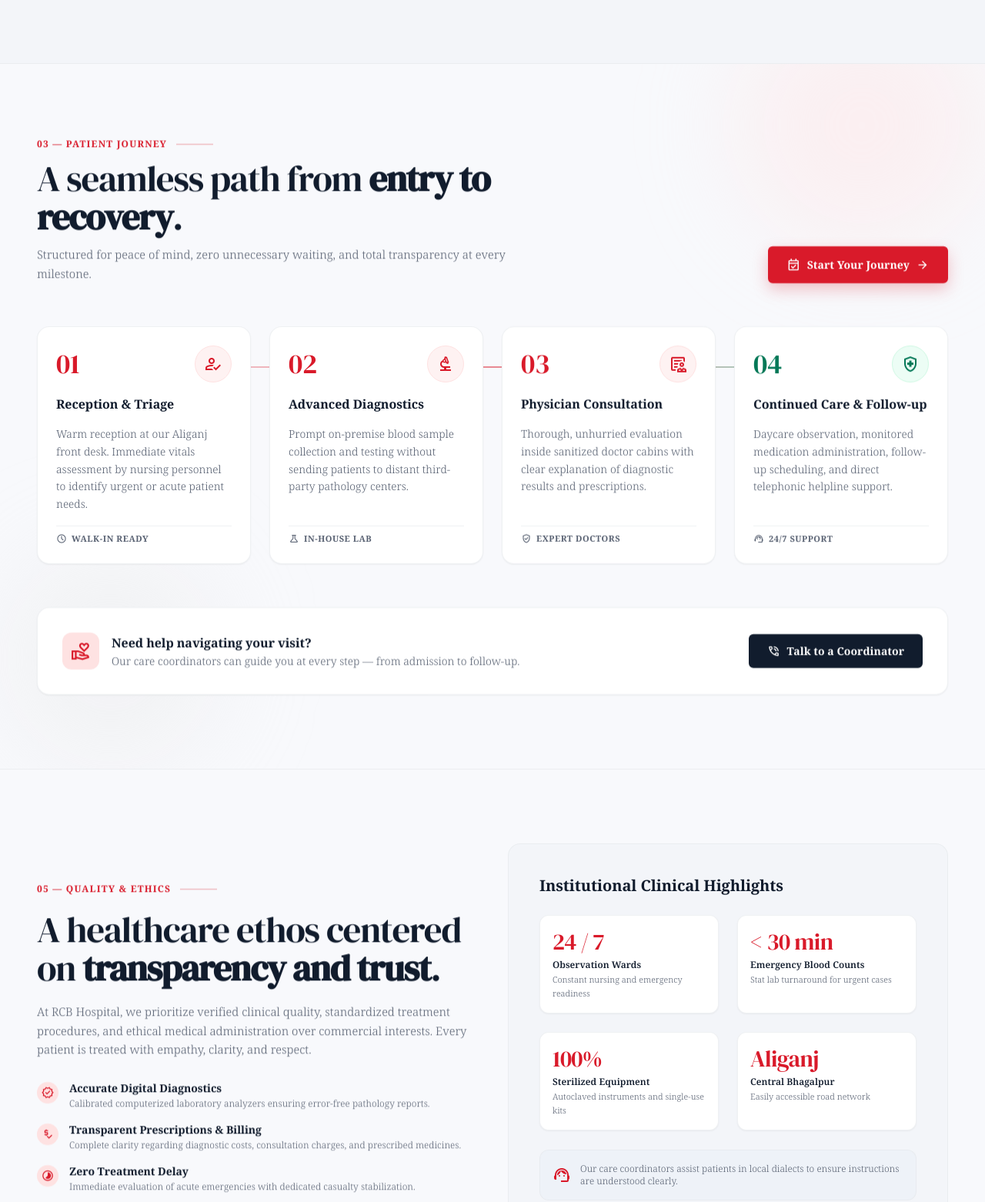
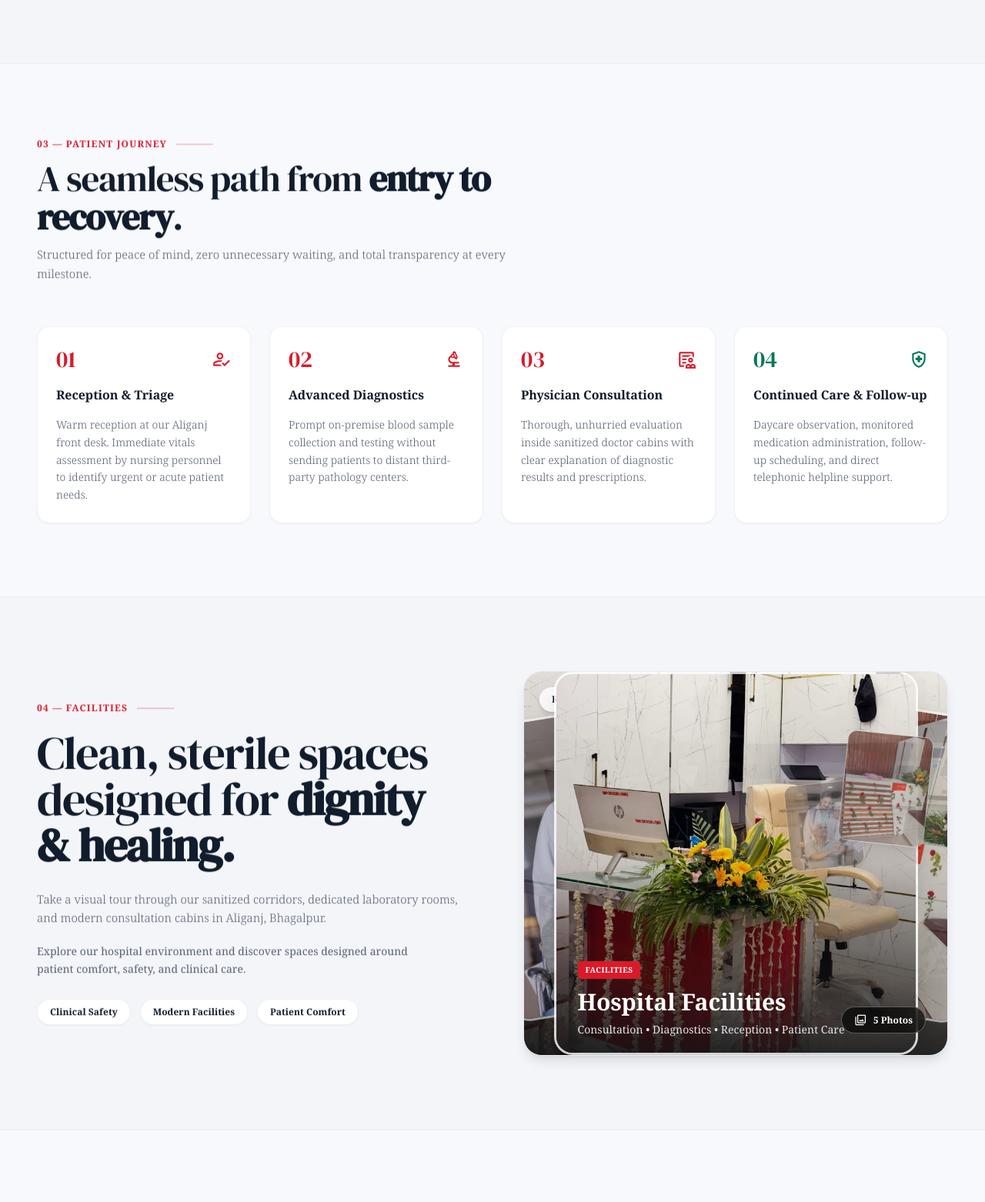
Before and after one commit to ratnpriya2004-svg/rcb-hospital, a website: page index.html in a window 1280 px wide. Shown: the part 2747-4309 px from the top of the page at 77% size. Drawn offline with nearby package versions, Linux system fonts and the light colour scheme; a web font is replaced by a local one.

Commit message:
Update index.html

```diff
--- a/index.html
+++ b/index.html
@@ -570,16 +570,9 @@
 </section>
 
 <!-- 7. PATIENT EXPERIENCE JOURNEY -->
-<section class="w-full bg-surface py-16 lg:py-24 border-b border-outline-variant/60 relative overflow-hidden" id="journey">
-  <!-- Subtle background accents -->
-  <div class="absolute -top-20 right-0 w-80 h-80 bg-red-100/40 rounded-full blur-3xl pointer-events-none"></div>
-  <div class="absolute bottom-0 left-0 w-72 h-72 bg-neutral-200/30 rounded-full blur-3xl pointer-events-none"></div>
-
-  <div class="max-w-7xl mx-auto px-4 sm:px-6 lg:px-12 flex flex-col gap-14 relative z-10">
-
-    <!-- HEADER -->
-    <div class="flex flex-col md:flex-row md:items-end justify-between gap-6 reveal-el">
-      <div class="max-w-2xl flex flex-col gap-3">
+<section class="w-full bg-surface py-16 lg:py-24 border-b border-outline-variant/60" id="journey">
+<div class="max-w-7xl mx-auto px-4 sm:px-6 lg:px-12 flex flex-col gap-14">
+<div class="max-w-2xl flex flex-col gap-3 reveal-el">
 <div class="flex items-center gap-3">
 <span class="text-xs font-token-bold text-[#D91A2A] uppercase tracking-widest">03 — Patient Journey</span>
 <div class="h-px w-12 bg-[#D91A2A]/40"></div>
@@ -591,118 +584,153 @@
           Structured for peace of mind, zero unnecessary waiting, and total transparency at every milestone.
         </p>
 </div>
-
-      <!-- CTA Button -->
-      <a href="appointment.html" class="btn-lift inline-flex items-center gap-2 bg-[#D91A2A] text-white text-sm font-token-bold px-6 py-3.5 rounded-md shadow-[0_8px_20px_rgba(217,26,42,0.25)] hover:bg-[#b0001a] transition-all shrink-0">
-        <span class="material-symbols-outlined text-[19px]">event_available</span>
-        <span>Start Your Journey</span>
-        <span class="material-symbols-outlined text-[18px]">arrow_forward</span>
-      </a>
-    </div>
-
-    <!-- 4-STEP TIMELINE -->
-    <div class="relative">
-
-      <!-- Connector line (desktop) -->
-      <div class="hidden lg:block absolute top-[52px] left-[12%] right-[12%] h-0.5 bg-gradient-to-r from-[#D91A2A]/20 via-[#D91A2A]/50 to-emerald-500/40 -z-0"></div>
-
-      <div class="grid grid-cols-1 md:grid-cols-2 lg:grid-cols-4 gap-6 relative z-10">
-
+<!-- 4-Step Progressive Timeline Grid -->
+<div class="grid grid-cols-1 md:grid-cols-2 lg:grid-cols-4 gap-6 relative">
 <!-- Step 1 -->
-        <div class="group p-6 rounded-2xl bg-surface-container-lowest border border-outline-variant/60 shadow-sm flex flex-col gap-4 relative reveal-el hover:border-[#D91A2A]/60 hover:shadow-lg hover:-translate-y-1 transition-all duration-300">
+<div class="p-6 rounded-2xl bg-surface-container-lowest border border-outline-variant/60 shadow-sm flex flex-col gap-4 relative reveal-el hover:border-[#D91A2A]/40 transition-colors">
 <div class="flex items-center justify-between">
-            <span class="step-num text-4xl text-[#D91A2A] leading-none">01</span>
-            <div class="w-12 h-12 rounded-full bg-red-50 border border-red-100 flex items-center justify-center text-[#D91A2A] group-hover:bg-[#D91A2A] group-hover:text-white transition-all duration-300">
-              <span class="material-symbols-outlined text-[24px]">how_to_reg</span>
-            </div>
+<span class="step-num text-3xl text-[#D91A2A]">01</span>
+<span class="material-symbols-outlined text-[#D91A2A] text-[26px]">how_to_reg</span>
 </div>
 <h3 class="text-base font-token-bold text-[#111c2d]">Reception &amp; Triage</h3>
 <p class="body-copy text-secondary leading-relaxed text-sm">
             Warm reception at our Aliganj front desk. Immediate vitals assessment by nursing personnel to identify urgent or acute patient needs.
           </p>
-          <div class="pt-2 mt-auto border-t border-outline-variant/60 flex items-center gap-1.5 text-[11px] font-token-bold uppercase tracking-wider text-secondary group-hover:text-[#D91A2A] transition-colors">
-            <span class="material-symbols-outlined text-[14px]">schedule</span>
-            <span>Walk-in Ready</span>
 </div>
-        </div>
-
 <!-- Step 2 -->
-        <div class="group p-6 rounded-2xl bg-surface-container-lowest border border-outline-variant/60 shadow-sm flex flex-col gap-4 relative reveal-el hover:border-[#D91A2A]/60 hover:shadow-lg hover:-translate-y-1 transition-all duration-300" style="transition-delay: 100ms;">
+<div class="p-6 rounded-2xl bg-surface-container-lowest border border-outline-variant/60 shadow-sm flex flex-col gap-4 relative reveal-el hover:border-[#D91A2A]/40 transition-colors" style="transition-delay: 100ms;">
 <div class="flex items-center justify-between">
-            <span class="step-num text-4xl text-[#D91A2A] leading-none">02</span>
-            <div class="w-12 h-12 rounded-full bg-red-50 border border-red-100 flex items-center justify-center text-[#D91A2A] group-hover:bg-[#D91A2A] group-hover:text-white transition-all duration-300">
-              <span class="material-symbols-outlined text-[24px]">biotech</span>
-            </div>
+<span class="step-num text-3xl text-[#D91A2A]">02</span>
+<span class="material-symbols-outlined text-[#D91A2A] text-[26px]">biotech</span>
 </div>
 <h3 class="text-base font-token-bold text-[#111c2d]">Advanced Diagnostics</h3>
 <p class="body-copy text-secondary leading-relaxed text-sm">
             Prompt on-premise blood sample collection and testing without sending patients to distant third-party pathology centers.
           </p>
-          <div class="pt-2 mt-auto border-t border-outline-variant/60 flex items-center gap-1.5 text-[11px] font-token-bold uppercase tracking-wider text-secondary group-hover:text-[#D91A2A] transition-colors">
-            <span class="material-symbols-outlined text-[14px]">science</span>
-            <span>In-House Lab</span>
 </div>
-        </div>
-
 <!-- Step 3 -->
-        <div class="group p-6 rounded-2xl bg-surface-container-lowest border border-outline-variant/60 shadow-sm flex flex-col gap-4 relative reveal-el hover:border-[#D91A2A]/60 hover:shadow-lg hover:-translate-y-1 transition-all duration-300" style="transition-delay: 200ms;">
+<div class="p-6 rounded-2xl bg-surface-container-lowest border border-outline-variant/60 shadow-sm flex flex-col gap-4 relative reveal-el hover:border-[#D91A2A]/40 transition-colors" style="transition-delay: 200ms;">
 <div class="flex items-center justify-between">
-            <span class="step-num text-4xl text-[#D91A2A] leading-none">03</span>
-            <div class="w-12 h-12 rounded-full bg-red-50 border border-red-100 flex items-center justify-center text-[#D91A2A] group-hover:bg-[#D91A2A] group-hover:text-white transition-all duration-300">
-              <span class="material-symbols-outlined text-[24px]">clinical_notes</span>
-            </div>
+<span class="step-num text-3xl text-[#D91A2A]">03</span>
+<span class="material-symbols-outlined text-[#D91A2A] text-[26px]">clinical_notes</span>
 </div>
 <h3 class="text-base font-token-bold text-[#111c2d]">Physician Consultation</h3>
 <p class="body-copy text-secondary leading-relaxed text-sm">
             Thorough, unhurried evaluation inside sanitized doctor cabins with clear explanation of diagnostic results and prescriptions.
           </p>
-          <div class="pt-2 mt-auto border-t border-outline-variant/60 flex items-center gap-1.5 text-[11px] font-token-bold uppercase tracking-wider text-secondary group-hover:text-[#D91A2A] transition-colors">
-            <span class="material-symbols-outlined text-[14px]">verified_user</span>
-            <span>Expert Doctors</span>
 </div>
-        </div>
-
 <!-- Step 4 -->
-        <div class="group p-6 rounded-2xl bg-surface-container-lowest border border-outline-variant/60 shadow-sm flex flex-col gap-4 relative reveal-el hover:border-emerald-500/60 hover:shadow-lg hover:-translate-y-1 transition-all duration-300" style="transition-delay: 300ms;">
+<div class="p-6 rounded-2xl bg-surface-container-lowest border border-outline-variant/60 shadow-sm flex flex-col gap-4 relative reveal-el hover:border-emerald-500/40 transition-colors" style="transition-delay: 300ms;">
 <div class="flex items-center justify-between">
-            <span class="step-num text-4xl text-emerald-700 leading-none">04</span>
-            <div class="w-12 h-12 rounded-full bg-emerald-50 border border-emerald-100 flex items-center justify-center text-emerald-700 group-hover:bg-emerald-600 group-hover:text-white transition-all duration-300">
-              <span class="material-symbols-outlined text-[24px]">health_and_safety</span>
-            </div>
+<span class="step-num text-3xl text-emerald-700">04</span>
+<span class="material-symbols-outlined text-emerald-700 text-[26px]">health_and_safety</span>
 </div>
 <h3 class="text-base font-token-bold text-[#111c2d]">Continued Care &amp; Follow-up</h3>
 <p class="body-copy text-secondary leading-relaxed text-sm">
             Daycare observation, monitored medication administration, follow-up scheduling, and direct telephonic helpline support.
           </p>
-          <div class="pt-2 mt-auto border-t border-outline-variant/60 flex items-center gap-1.5 text-[11px] font-token-bold uppercase tracking-wider text-secondary group-hover:text-emerald-700 transition-colors">
-            <span class="material-symbols-outlined text-[14px]">support_agent</span>
-            <span>24/7 Support</span>
+</div>
+</div>
+</div>
+</section>
+
+<!-- 8. FACILITIES & HOSPITAL ENVIRONMENT GALLERY -->
+<section class="w-full bg-surface-container-low py-16 lg:py-24 border-b border-outline-variant/60 overflow-hidden" id="facilities">
+  <div class="max-w-7xl mx-auto px-4 sm:px-6 lg:px-12">
+    <div class="grid grid-cols-1 lg:grid-cols-2 gap-12 lg:gap-20 items-center">
+
+      <!-- LEFT: TEXT -->
+      <div class="reveal-el" style="transition-delay: 100ms;">
+        <div class="flex items-center gap-3 mb-5">
+          <span class="text-xs font-token-bold text-[#D91A2A] uppercase tracking-widest">04 — Facilities</span>
+          <div class="h-px w-12 bg-[#D91A2A]/40"></div>
+        </div>
+        <h2 class="text-4xl sm:text-5xl lg:text-6xl font-light text-[#111c2d] tracking-tight leading-[1.05]">
+          Clean, sterile spaces
+          <br />
+          designed for
+          <span class="font-token-bold text-[#111c2d]">dignity &amp; healing.</span>
+        </h2>
+        <p class="body-copy text-secondary leading-relaxed mt-7 max-w-xl">
+          Take a visual tour through our sanitized corridors, dedicated
+          laboratory rooms, and modern consultation cabins in Aliganj,
+          Bhagalpur.
+        </p>
+        <p class="text-sm text-secondary leading-relaxed mt-5 max-w-lg">
+          Explore our hospital environment and discover spaces designed
+          around patient comfort, safety, and clinical care.
+        </p>
+        <div class="flex flex-wrap gap-3 mt-7">
+          <span class="px-4 py-2 rounded-full bg-white border border-outline-variant/60 text-xs font-token-bold text-[#111c2d] shadow-sm transition-all duration-300 hover:-translate-y-1 hover:shadow-md">Clinical Safety</span>
+          <span class="px-4 py-2 rounded-full bg-white border border-outline-variant/60 text-xs font-token-bold text-[#111c2d] shadow-sm transition-all duration-300 hover:-translate-y-1 hover:shadow-md">Modern Facilities</span>
+          <span class="px-4 py-2 rounded-full bg-white border border-outline-variant/60 text-xs font-token-bold text-[#111c2d] shadow-sm transition-all duration-300 hover:-translate-y-1 hover:shadow-md">Patient Comfort</span>
+        </div>
+      </div>
+
+      <!-- RIGHT: GALLERY -->
+      <div class="reveal-el" style="transition-delay: 300ms;">
+        <div id="facilities-gallery-trigger" class="relative h-[380px] sm:h-[440px] lg:h-[500px] rounded-3xl overflow-hidden shadow-lg group bg-surface-container border border-outline-variant/60 cursor-pointer">
+          <img src="image/RCB cabin.webp" alt="RCB Hospital Facilities" class="w-full h-full object-cover transition-transform duration-1000 ease-out group-hover:scale-105"/>
+          <div class="absolute inset-0 bg-gradient-to-t from-[#111315]/90 via-black/10 to-transparent"></div>
+          <div class="absolute inset-y-0 -left-[120%] w-[70%] bg-gradient-to-r from-transparent via-white/20 to-transparent skew-x-[-20deg] transition-all duration-1000 group-hover:left-[130%]"></div>
+          <div class="absolute top-5 left-5 px-4 py-2 rounded-full bg-white/90 backdrop-blur-md text-[#111c2d] text-xs font-token-bold shadow-md transition-all duration-300 group-hover:-translate-y-1">RCB Hospital</div>
+          <div class="absolute top-5 right-5 bg-black/60 text-white px-4 py-2 rounded-full text-xs backdrop-blur-md opacity-0 translate-y-2 group-hover:opacity-100 group-hover:translate-y-0 transition-all duration-300">
+            <span class="flex items-center gap-2">
+              <span class="material-symbols-outlined text-[17px]">photo_library</span>
+              View Gallery
+            </span>
+          </div>
+
+          <!-- LEFT BACK PHOTO -->
+          <div class="absolute left-[-45px] top-12 w-[55%] h-[78%] rounded-3xl overflow-hidden border-[3px] border-white/70 shadow-2xl rotate-[-9deg] opacity-80 transition-all duration-[1200ms] ease-out group-hover:left-[-70px] group-hover:rotate-[-14deg] group-hover:scale-105">
+            <img src="image/dami patient and doctor.jpg" alt="RCB Hospital Consultation" class="w-full h-full object-cover"/>
+            <div class="absolute inset-0 bg-black/15"></div>
+          </div>
+
+          <!-- RIGHT BACK PHOTO -->
+          <div class="absolute right-[-45px] top-10 w-[55%] h-[80%] rounded-3xl overflow-hidden border-[3px] border-white/70 shadow-2xl rotate-[9deg] opacity-80 transition-all duration-[1200ms] ease-out group-hover:right-[-70px] group-hover:rotate-[14deg] group-hover:scale-105">
+            <img src="image/RCB counter.webp" alt="RCB Hospital Reception" class="w-full h-full object-cover"/>
+            <div class="absolute inset-0 bg-black/15"></div>
+          </div>
+
+          <!-- MAIN FRONT PHOTO -->
+          <div class="absolute inset-x-[7%] top-0 bottom-0 z-[5] rounded-3xl overflow-hidden border-[3px] border-white/80 shadow-2xl transition-all duration-[1000ms] ease-out group-hover:scale-[0.97]">
+            <img src="image/RCB cabin.webp" alt="RCB Hospital Facilities" class="w-full h-full object-cover transition-transform duration-[1200ms] ease-out group-hover:scale-105"/>
+            <div class="absolute inset-0 bg-gradient-to-t from-[#111315]/90 via-black/10 to-transparent"></div>
+            <div class="absolute bottom-7 left-7 right-7 text-white transform translate-y-2 group-hover:translate-y-0 transition-transform duration-700">
+              <span class="inline-block px-2.5 py-1 rounded bg-[#D91A2A] text-white text-[10px] font-token-bold uppercase tracking-wider">Facilities</span>
+              <h3 class="text-2xl sm:text-3xl font-token-bold mt-3">Hospital Facilities</h3>
+              <p class="text-neutral-200 text-xs sm:text-sm mt-2">Consultation • Diagnostics • Reception • Patient Care</p>
+            </div>
+          </div>
+
+          <!-- FLOATING IMAGE PREVIEW -->
+          <div class="absolute top-20 right-6 z-10 w-24 h-32 sm:w-28 sm:h-36 rounded-xl overflow-hidden border border-white/40 bg-white/10 backdrop-blur-md shadow-xl opacity-70 rotate-6 transition-all duration-700 ease-out group-hover:opacity-100 group-hover:rotate-0 group-hover:-translate-y-2 group-hover:scale-105">
+            <img src="image/RCB counter.webp" alt="RCB Hospital Preview" class="w-full h-full object-cover"/>
+            <div class="absolute inset-0 bg-black/20"></div>
+          </div>
+
+          <!-- SECOND FLOATING IMAGE PREVIEW -->
+          <div class="absolute top-36 right-28 z-[9] w-20 h-24 sm:w-24 sm:h-28 rounded-xl overflow-hidden border border-white/30 bg-white/10 backdrop-blur-sm shadow-lg opacity-50 -rotate-6 transition-all duration-700 ease-out group-hover:opacity-80 group-hover:rotate-0 group-hover:-translate-y-1">
+            <img src="image/dami patient and doctor.jpg" alt="RCB Hospital Consultation Preview" class="w-full h-full object-cover"/>
+            <div class="absolute inset-0 bg-black/20"></div>
+          </div>
+
+          <!-- GALLERY COUNT -->
+          <div class="absolute bottom-7 right-7 z-20 px-4 py-2 rounded-full bg-black/65 backdrop-blur-md border border-white/30 text-white text-xs font-token-bold flex items-center gap-2 transition-all duration-500 group-hover:bg-[#D91A2A]">
+            <span class="material-symbols-outlined text-[17px]">photo_library</span>
+            5 Photos
+          </div>
+
+          <!-- BOTTOM GALLERY INDICATOR -->
+          <div class="absolute bottom-7 right-7 hidden sm:flex w-12 h-12 rounded-full bg-white/15 backdrop-blur-md border border-white/30 items-center justify-center text-white opacity-70 group-hover:opacity-100 group-hover:scale-110 transition-all duration-300">
+            <span class="material-symbols-outlined text-[22px]">arrow_forward</span>
+          </div>
         </div>
       </div>
 
     </div>
   </div>
-
-    <!-- Bottom CTA strip -->
-    <div class="reveal-el rounded-2xl bg-surface-container-lowest border border-outline-variant/60 p-6 sm:p-8 flex flex-col sm:flex-row items-center justify-between gap-5 shadow-sm">
-      <div class="flex items-center gap-4">
-        <div class="w-12 h-12 rounded-xl bg-red-100 text-[#D91A2A] flex items-center justify-center shrink-0">
-          <span class="material-symbols-outlined text-[26px]">volunteer_activism</span>
-        </div>
-        <div>
-          <h4 class="text-sm sm:text-base font-token-bold text-[#111c2d]">Need help navigating your visit?</h4>
-          <p class="body-copy text-secondary text-xs sm:text-sm mt-0.5">Our care coordinators can guide you at every step — from admission to follow-up.</p>
-        </div>
-      </div>
-      <a href="tel:+919801010314" class="btn-lift inline-flex items-center gap-2 bg-[#111c2d] text-white text-sm font-token-bold px-6 py-3 rounded-md hover:bg-[#D91A2A] transition-all shrink-0">
-        <span class="material-symbols-outlined text-[18px]">phone_in_talk</span>
-        <span>Talk to a Coordinator</span>
-      </a>
-    </div>
-
-  </div>
-</section>
-
 
   <!-- FACILITIES GALLERY OVERLAY -->
   <div id="facilities-gallery" class="fixed inset-0 z-[100] hidden opacity-0 transition-opacity duration-500">
```
Lines whose indentation alone changed are shown as unchanged.
